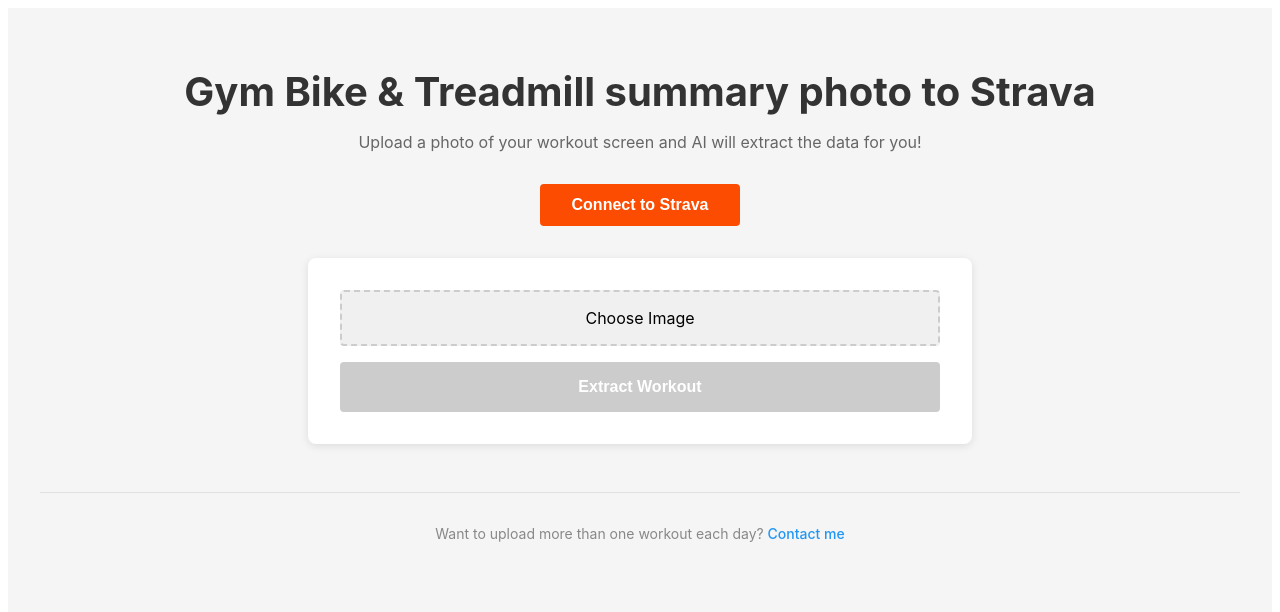
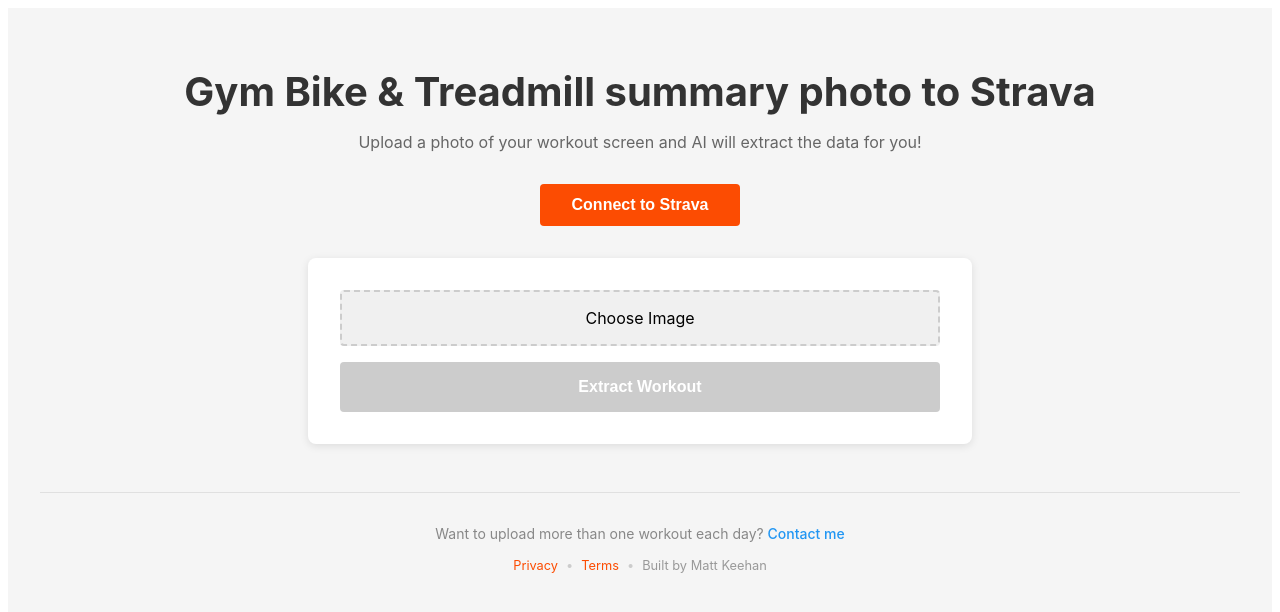
Before and after one commit to mattkeehan/gym-bike-2-strava, a Next.js app: page / in a window 1280 px wide. Shown: the top 612 px of the page. Built offline with nearby package versions, Linux system fonts and the light colour scheme.

Commit message:
legal pages

```diff
--- a/pages/index.tsx
+++ b/pages/index.tsx
@@ -1,5 +1,6 @@
 import { useState, useEffect, useRef } from 'react';
 import Head from 'next/head';
+import Link from 'next/link';
 import { Analytics } from "@vercel/analytics/next"
 import { generateTCX } from '../lib/tcx';
 import { WorkoutMetrics } from '../types';
@@ -778,6 +779,7 @@
         </div>
 
         <footer style={styles.footer}>
+          <div style={styles.footerMain}>
             Want to upload more than one workout each day?{' '}
             <a
               href="https://www.linkedin.com/in/matt-keehan-5910714/"
@@ -787,6 +789,14 @@
             >
               Contact me
             </a>
+          </div>
+          <div style={styles.footerLinks}>
+            <Link href="/privacy" style={styles.footerLegalLink}>Privacy</Link>
+            <span style={styles.footerSeparator}>•</span>
+            <Link href="/terms" style={styles.footerLegalLink}>Terms</Link>
+            <span style={styles.footerSeparator}>•</span>
+            <span style={styles.footerBuiltBy}>Built by Matt Keehan</span>
+          </div>
         </footer>
       </main>
     </>
@@ -1057,6 +1067,25 @@
     fontSize: '0.875rem',
     color: '#888',
   },
+  footerMain: {
+    marginBottom: '1rem',
+  },
+  footerLinks: {
+    marginTop: '1rem',
+    fontSize: '0.8rem',
+    color: '#999',
+  },
+  footerLegalLink: {
+    color: '#FC4C02',
+    textDecoration: 'none',
+  },
+  footerSeparator: {
+    margin: '0 0.5rem',
+    color: '#ccc',
+  },
+  footerBuiltBy: {
+    color: '#999',
+  },
   footerLink: {
     color: '#2196F3',
     textDecoration: 'none',
```
Lines whose indentation alone changed are shown as unchanged.
